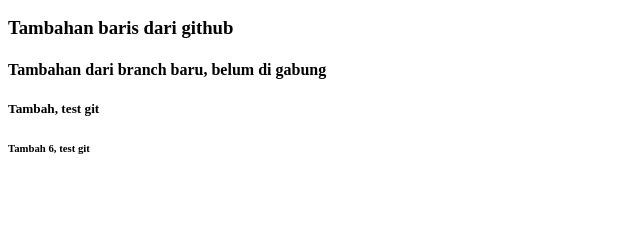
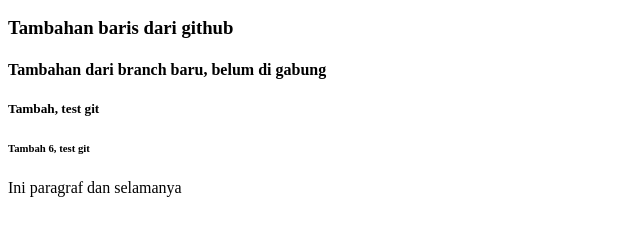
Before and after one commit to lugassawan/belajargit, a plain HTML site: page index.html in a window 1280 px wide. Shown: the part 96-332 px from the top of the page, without its empty margins (0-640 px from the left). Drawn offline with Linux system fonts and the light colour scheme.

Commit message:
Next test

```diff
--- a/index.html
+++ b/index.html
@@ -14,6 +14,7 @@
     <h4>Tambahan dari branch baru, belum di gabung</h4>
     <h5>Tambah, test git</h5>
     <h6>Tambah 6, test git</h6>
+    <p>Ini paragraf dan selamanya</p>
 </body>
 
 </html>
```
